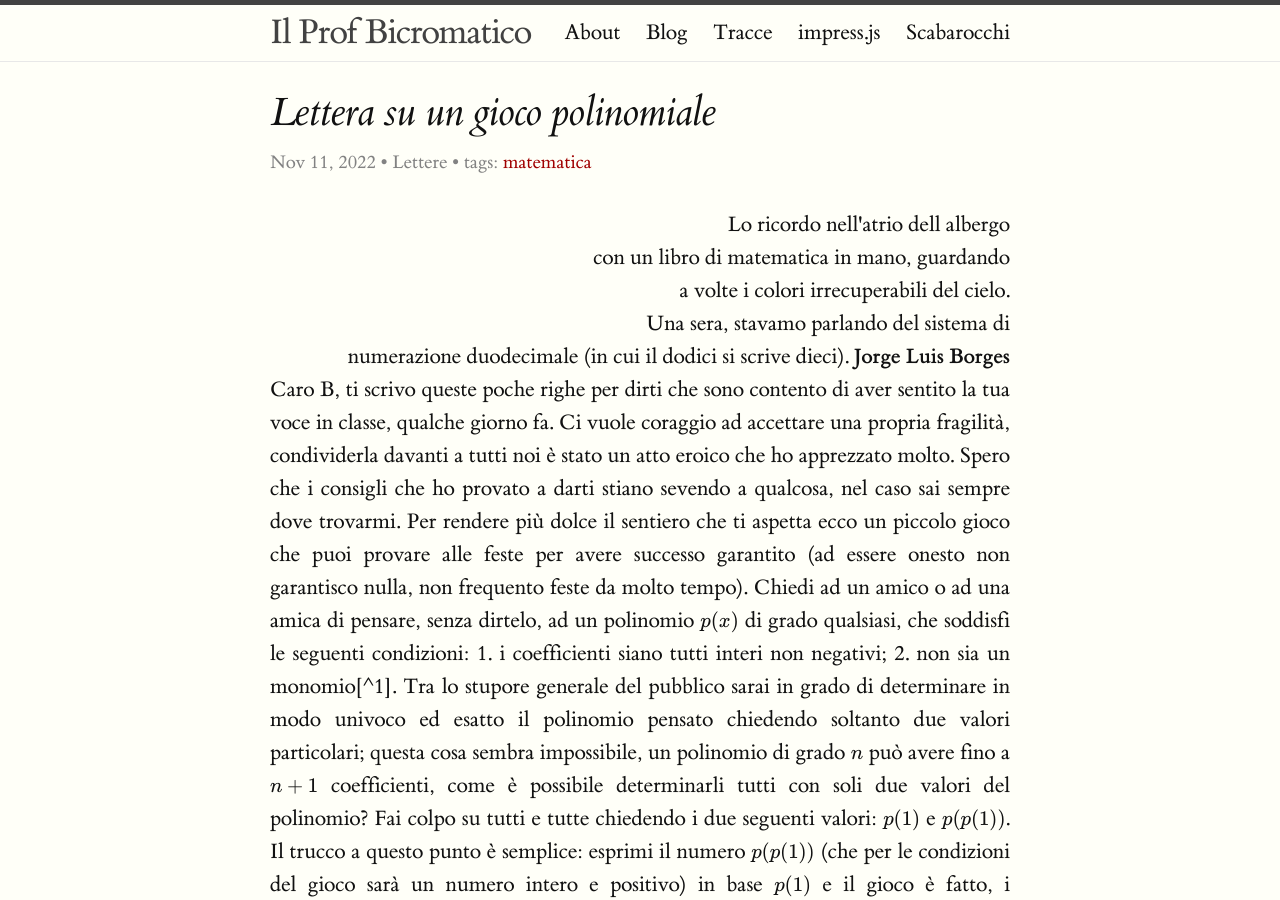
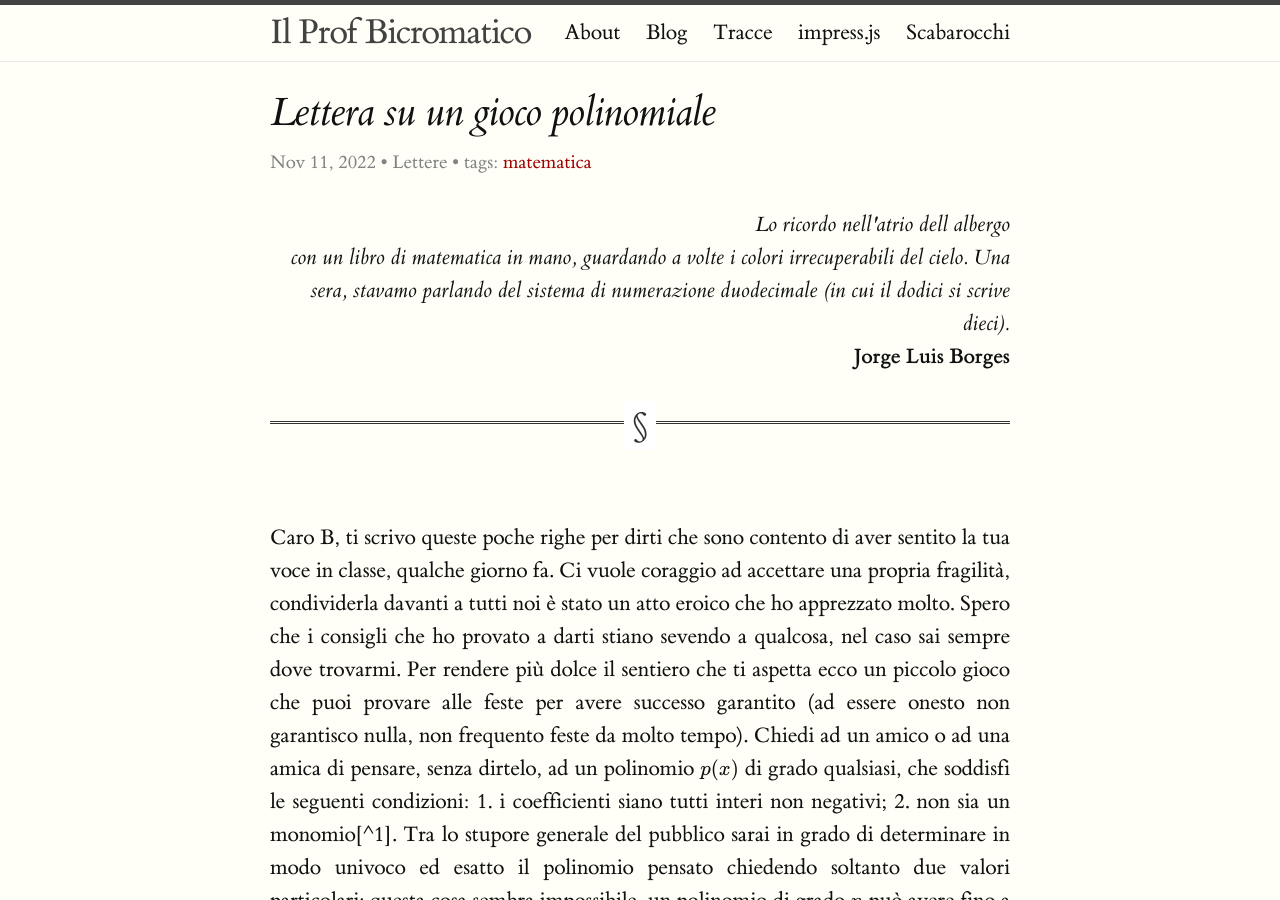
Before and after one commit to orporick/orporick.github.io, a Jekyll site: the page built from _posts/2022-11-11-lettera-su-un-gioco-polinomiale.markdown, in a window 1280 px wide and 900 px high. Built offline with Jekyll 4.4.1, drawn with Linux system fonts in a browser that asks for light colours; nearby versions of some CDN libraries; formulas are drawn with MathJax 3.

Commit message:
Aggiunti

```diff
--- a/_posts/2022-11-11-lettera-su-un-gioco-polinomiale.markdown
+++ b/_posts/2022-11-11-lettera-su-un-gioco-polinomiale.markdown
@@ -7,12 +7,16 @@ categories: Lettere
 ---
 
 
-<div class="right">Lo ricordo nell'atrio dell
-albergo<br>con un libro di matematica in mano, guardando<br>
-a volte i colori irrecuperabili del cielo.<br>
-Una sera, stavamo parlando del sistema di<br>
-numerazione duodecimale (in cui il dodici si scrive dieci).
+<div class="right"><i>Lo ricordo nell'atrio dell
+albergo<br>con un libro di matematica in mano, guardando
+a volte i colori irrecuperabili del cielo.
+Una sera, stavamo parlando del sistema di
+numerazione duodecimale (in cui il dodici si scrive dieci).</i><br>
 <b>Jorge Luis Borges</b></div>
+
+<br>
+<hr class="style-eight">
+<br>
 
 <p>
 
```
